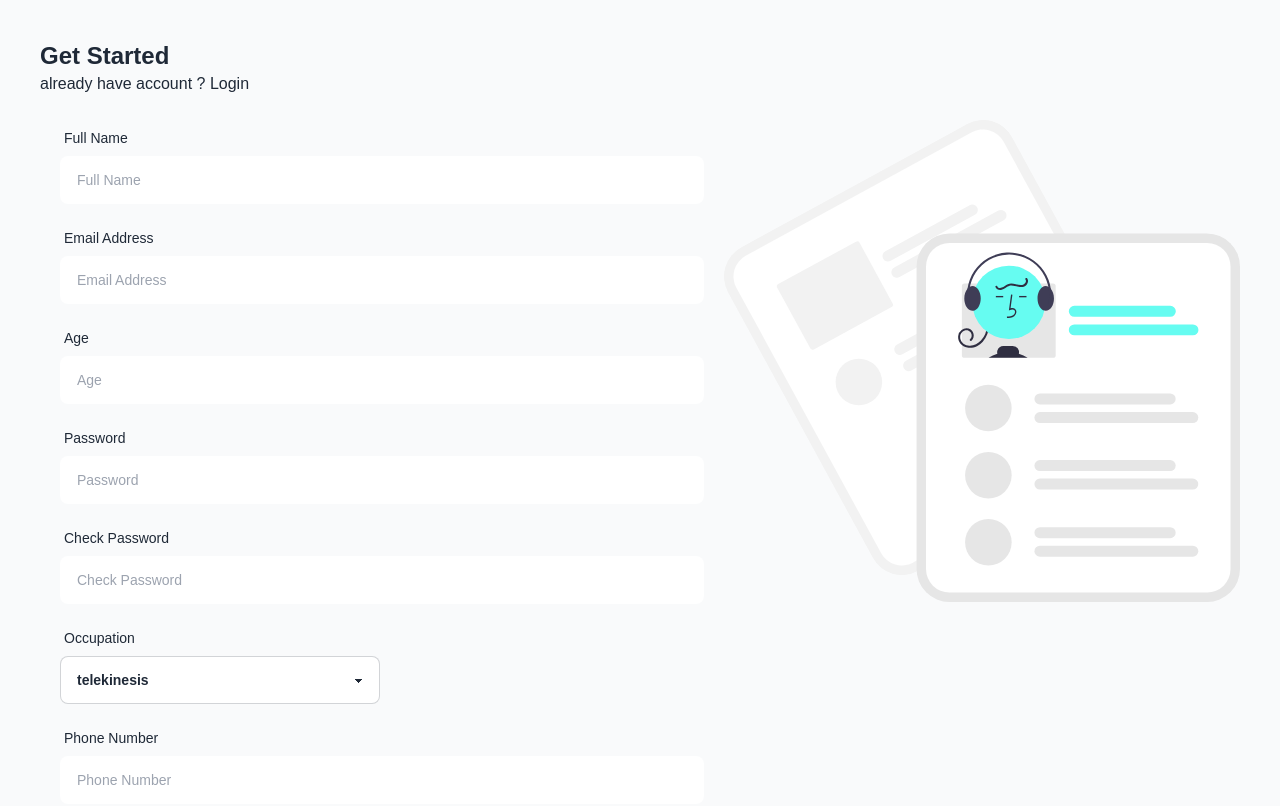
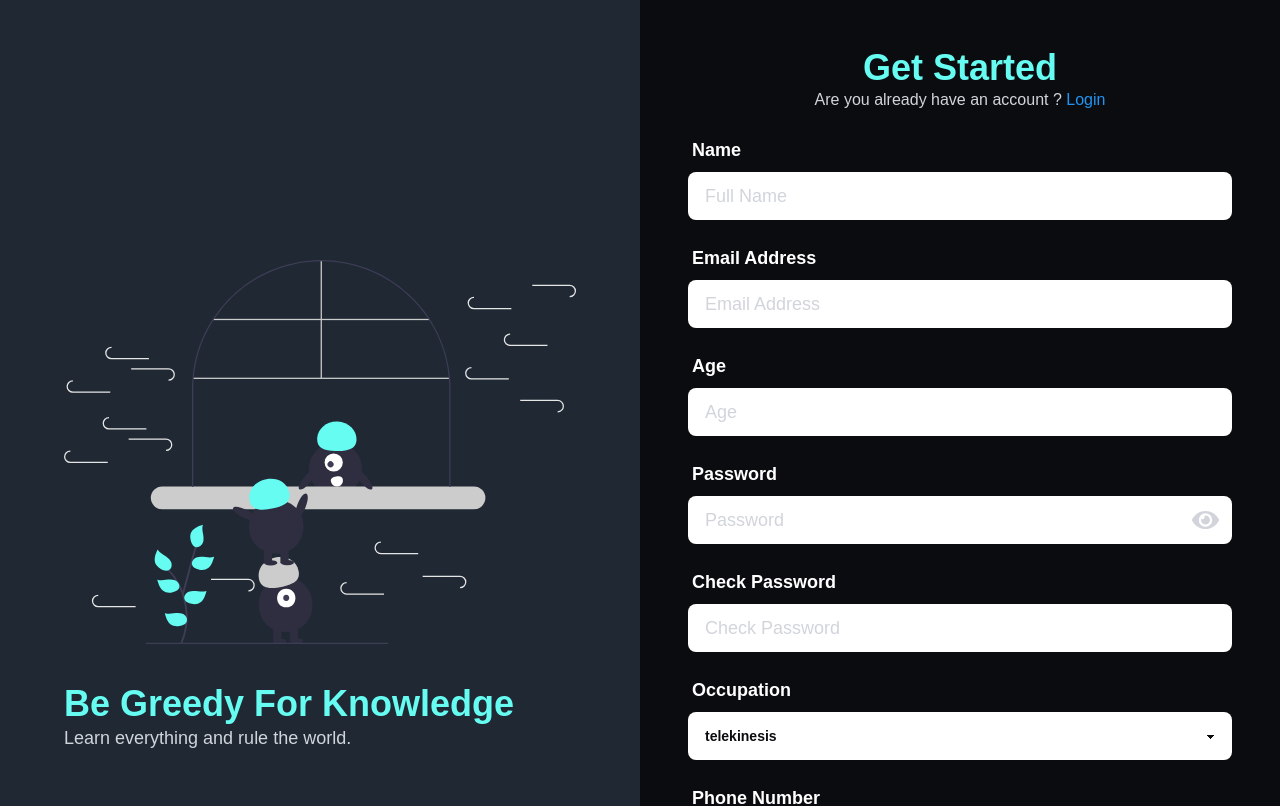
Before and after one commit to lms-20/fe_dashboard_lms, a React (Create React App) app: page /register in a window 1280 px wide. Shown: the top 806 px of the page. Built offline with nearby package versions, Linux system fonts and the light colour scheme.

Commit message:
finish styling register page

```diff
--- a/src/pages/Auth/Login/Login.jsx
+++ b/src/pages/Auth/Login/Login.jsx
@@ -83,7 +83,7 @@ const Login = props => {
 
                         <div className="card-body">
                             {/* Border Form Container */}
-                            <div className="p-10 card border-2 border-primary">
+                            <div className="p-10 card">
                                 <div className='flex flex-col items-center text-base-300 mb-2'>
                                     <h2 className='text-xl lg:text-4xl font-extrabold text-primary text-center'>Start Learning</h2>
                                     <p className='text-sm mt-1 text-center'>You must be login into your account to access the courses</p>
@@ -107,8 +107,8 @@ const Login = props => {
                                         <span className="label-text text-lg text-base-100 font-bold">Password</span>
                                     </label>
                                     <div className='flex flex-nowrap items-center'>
-                                        <input type={isPasswordShown ? "password" : "text"} placeholder="Password" className={`${!errors.password?.type ? 'input' : 'input border-2 border-error'}  w-full transition-all text-neutral-content text-lg focus:outline-primary focus:bg-base-100  placeholder:text-base-300 `} {...register("password", { required: true })} />
-                                        <FontAwesomeIcon icon={faEye} className={`${isPasswordShown ? "text-base-300" : "text-info"} text-2xl -ml-10`} onClick={() => setIsPasswordShown((curr) => !curr)}/>
+                                        <input type={isPasswordShown ? "text" : "password"} placeholder="Password" className={`${!errors.password?.type ? 'input' : 'input border-2 border-error'}  w-full transition-all text-neutral-content text-lg focus:outline-primary focus:bg-base-100  placeholder:text-base-300 `} {...register("password", { required: true })} />
+                                        <FontAwesomeIcon icon={faEye} className={`${isPasswordShown ? "text-info" : "text-base-300"} text-2xl -ml-10`} onClick={() => setIsPasswordShown((curr) => !curr)}/>
                                     </div>
 
                                     <div className="label justify-start">
--- a/src/pages/Auth/Register/Register.jsx
+++ b/src/pages/Auth/Register/Register.jsx
@@ -1,12 +1,15 @@
 /* eslint-disable prettier/prettier */
 /* eslint-disable no-unused-vars */
 /* eslint-disable prettier/prettier */
-import bgImage from '../../../assets/undraw_resume_re_hkth.svg';
+import bgImage from '../../../assets/undraw_join_of2w.svg';
 import PropTypes from 'prop-types'
 import { Link, useNavigate } from 'react-router-dom';
 import { useForm } from 'react-hook-form';
 import { Fragment, useEffect, useRef, useState } from 'react';
 import axios from 'axios';
+// FontAwesome
+import { FontAwesomeIcon } from '@fortawesome/react-fontawesome';
+import { faTimesCircle,faEye } from '@fortawesome/free-solid-svg-icons';
 //SWAL
 import Swal from 'sweetalert2'
 import withReactContent from 'sweetalert2-react-content'
@@ -39,6 +42,8 @@ const Register = props => {
     const [isLoading, setIsLoading] = useState(false);
     const navigate = useNavigate();
     const token = useSelector(state => state.userData.user?.data.token);
+    const [isPasswordShown,setIsPasswordShown] = useState(false);
+
 
     useEffect(() => {
         if (token) {
@@ -73,95 +78,125 @@ const Register = props => {
             <div style={style}>
                 <ClipLoader color="#ffffff" loading={isLoading} size={150} />
             </div>
-            <div className="p-10 bg-base-200">
-                <h1 className='text-2xl font-bold'>Get Started</h1>
-                <p>already have account ? <Link to='/login'>Login</Link></p>
-                <br />
-                <div className="flex">
-                    <div className="flex-auto w-64 border-black mx-5">
-                        <form onSubmit={handleSubmit(onSubmit)}>
+            {/* Pages Container */}
+            <div className="bg-neutral">
+                {/* Flex Container For Content */}
+                <div className='flex flex-col lg:flex-row-reverse mx-auto'>
+                    {/* Left Content Container*/}
+                    <div className='bg-neutral-content lg:basis-6/12 lg:p-12'>
+                        {/* Left Content */}
+                        <div className='flex flex-col w-9/12 py-4 lg:py-0 mx-auto lg:w-full'>
+                            <div className='flex flex-col items-center mb-4'>
+                                <h1 className='text-center text-4xl lg:text-4xl font-extrabold text-primary'>Get Started</h1>
+                                <p className='text-base-300'>Are you already have an account ? <Link to='/login' className='text-info'>Login</Link></p>
+                            </div>
+
+                            <form onSubmit={handleSubmit(onSubmit)} className='mb-4'>
                                 <div className="form-control">
                                     <label className="label">
-                                    <span className="label-text">Full Name</span>
+                                        <span className="label-text text-lg text-base-100 font-bold">Name</span>
                                     </label>
-                                <input type="text" id='fullname' name='fullname' placeholder="Full Name" className={!errors.fullname?.type ? 'input' : 'input input-error'} {...register("fullname", { required: true })} />
-                                <div className="label">
-                                    <span className='text-red-500 text-sm'>{errors.fullname?.type === "required" && "Fullname required"}</span>
+                                    <input type="text" id='fullname' name='fullname' placeholder="Full Name" className={`${!errors.fullname?.type ? 'input' : 'input border-2 border-error'}  transition-all text-neutral-content text-lg focus:outline-primary focus:bg-base-100  placeholder:text-base-300 `} {...register("fullname", { required: true })} />
+                                    <div className="label justify-start">
+                                        {errors.fullname ? <FontAwesomeIcon icon = {faTimesCircle} className='text-error mr-2'/> : ""}
+                                        <span className='text-error text-sm font-bold'>
+                                            {errors.fullname?.type === "required" && "Name is required"}
+                                        </span>
                                     </div>
                                 </div>
                                 <div className="form-control">
                                     <label className="label">
-                                    <span className="label-text">Email Address</span>
+                                        <span className="label-text text-lg text-base-100 font-bold">Email Address</span>
                                     </label>
-                                <input type="text" id='emailAddress' name='emailAddress' placeholder="Email Address" className={!errors.emailAddress?.type ? 'input' : 'input input-error'} {...register("emailAddress", { required: true, pattern: emailRegex })} />
-                                <div className="label">
-                                    <span className='text-red-500 text-sm'>
-                                        {errors.emailAddress?.type === "required" && "Email Address required"}
+                                    <input type="text" id='emailAddress' name='emailAddress' placeholder="Email Address" className={`${!errors.emailAddress?.type ? 'input' : 'input border-2 border-error'}  transition-all text-neutral-content text-lg focus:outline-primary focus:bg-base-100  placeholder:text-base-300 `}  {...register("emailAddress", { required: true, pattern: emailRegex })} />
+                                    <div className="label justify-start">
+                                        {errors.emailAddress ? <FontAwesomeIcon icon = {faTimesCircle} className='text-error mr-2'/> : ""}
+                                        <span className='text-error text-sm font-bold'>
+                                            {errors.emailAddress?.type === "required" && "Email is required"}
                                             {errors.emailAddress?.type === "pattern" && "Invalid Email Address"}
                                         </span>
                                     </div>
                                 </div>
                                 <div className="form-control">
                                     <label className="label">
-                                    <span className="label-text">Age</span>
+                                        <span className="label-text text-lg text-base-100 font-bold">Age</span>
                                     </label>
-                                <input type="text" id='age' name='age' placeholder="Age" className={!errors.age?.type ? 'input' : 'input input-error'} {...register("age", { required: true })} />
-                                <div className="label">
-                                    <span className='text-red-500 text-sm'>{errors.age?.type === "required" && "Age required"}</span>
+                                    <input type="text" id='age' name='age' placeholder="Age" className={`${!errors.age?.type ? 'input' : 'input border-2 border-error'}  transition-all text-neutral-content text-lg focus:outline-primary focus:bg-base-100  placeholder:text-base-300 `} {...register("age", { required: true })} />
+                                    <div className="label justify-start">
+                                        {errors.age ? <FontAwesomeIcon icon = {faTimesCircle} className='text-error mr-2'/> : ""}
+                                        <span className='text-error text-sm font-bold'>
+                                            {errors.age?.type === "required" && "Age is required"}
+                                        </span>
                                     </div>
                                 </div>
                                 <div className="form-control">
                                     <label className="label">
-                                    <span className="label-text">Password</span>
+                                        <span className="label-text text-lg text-base-100 font-bold">Password</span>
                                     </label>
-                                <input type="password" id='password' name='password' placeholder="Password" className={!errors.password?.type ? 'input' : 'input input-error'} {...register("password", { required: true })} />
-                                <div className="label">
-                                    <span className='text-red-500 text-sm'>{errors.password?.type === "required" && "Password required"}</span>
+                                    <div className='flex flex-nowrap items-center'>
+                                        <input type={isPasswordShown ? "text" : "password"} placeholder="Password" className={`${!errors.password?.type ? 'input' : 'input border-2 border-error'}  w-full transition-all text-neutral-content text-lg focus:outline-primary focus:bg-base-100  placeholder:text-base-300 `} {...register("password", { required: true })} />
+                                        <FontAwesomeIcon icon={faEye} className={`${isPasswordShown ? "text-info" : "text-base-300"} text-2xl -ml-10`} onClick={() => setIsPasswordShown((curr) => !curr)}/>
+                                    </div>
+
+                                    <div className="label justify-start">
+                                        {errors.password ? <FontAwesomeIcon icon = {faTimesCircle} className='text-error mr-2'/> : ""}
+                                        <span className='text-error text-sm font-bold'>{errors.password?.type === "required" && "Password required"}</span>
                                     </div>
                                 </div>
                                 <div className="form-control">
                                     <label className="label">
-                                    <span className="label-text">Check Password</span>
+                                        <span className="label-text text-lg text-base-100 font-bold">Check Password</span>
                                     </label>
-                                <input type="password" id='checkPassword' name='checkPassword' placeholder="Check Password" className={!errors.checkPassword?.type ? 'input' : 'input input-error'} {...register("checkPassword", { required: true, validate: value => value === password.current || "The passwords do not match" })} />
-                                <div className="label">
-                                    <span className='text-red-500 text-sm'>
-                                        {errors.checkPassword?.type === "required" && "CheckPassword required"}
+                                    <input type="password" id='checkPassword' name='checkPassword' placeholder="Check Password" className={`${!errors.checkPassword?.type ? 'input' : 'input border-2 border-error'}  w-full transition-all text-neutral-content text-lg focus:outline-primary focus:bg-base-100  placeholder:text-base-300 `} {...register("checkPassword", { required: true, validate: value => value === password.current || "The passwords do not match" })} />
+                                    <div className="label justify-start">
+                                        {errors.checkPassword ? <FontAwesomeIcon icon = {faTimesCircle} className='text-error mr-2'/> : ""}
+                                        <span className='text-error text-sm font-bold'>
+                                            {errors.checkPassword?.type === "required" && "Check Password is required"}
                                             {errors.checkPassword?.type === "validate" && "The passwords do not match"}
                                         </span>
                                     </div>
                                 </div>
                                 <div className="form-control">
                                     <label className="label">
-                                    <span className="label-text">Occupation</span>
+                                        <span className="label-text text-lg text-base-100 font-bold">Occupation</span>
                                     </label>
-                                <select id='occupation' name='occupation' className={!errors.occupation?.type ? 'select select-bordered w-full max-w-xs' : 'select select-bordered w-full max-w-xs select-error'} {...register("occupation", { required: true })}>
+                                    <select id='occupation' name='occupation' className={`${!errors.occupation?.type ? 'select' : 'select border-2 border-error'}  w-full transition-all text-neutral-content text-md focus:outline-primary focus:bg-base-100  placeholder:text-base-300 `} {...register("occupation", { required: true })}>
                                         <option value="none" disabled>Choose your superpower</option>
                                         <option value="tele">telekinesis</option>
                                         <option value="time">time travel</option>
                                         <option value="invi">invisibility</option>
                                     </select>
-                                <div className="label">
-                                    <span className='text-red-500 text-sm'>{errors.occupation?.type === "required" && "Occupation required"}</span>
+                                    <div className="label justify-start">
+                                        {errors.occupation ? <FontAwesomeIcon icon = {faTimesCircle} className='text-error mr-2'/> : ""}
+                                        <span className='text-error text-sm font-bold'>{errors.occupation?.type === "required" && "Occupation required"}</span>
                                     </div>
                                 </div>
                                 <div className="form-control">
                                     <label className="label">
-                                    <span className="label-text">Phone Number</span>
+                                        <span className="label-text text-lg text-base-100 font-bold">Phone Number</span>
                                     </label>
-                                <input type="text" id='phoneNumber' name='phoneNumber' placeholder="Phone Number" className={!errors.phoneNumber?.type ? 'input' : 'input input-error'} {...register("phoneNumber", { required: true })} />
-                                <div className="label">
-                                    <span className='text-red-500 text-sm'>{errors.phoneNumber?.type === "required" && "PhoneNumber required"}</span>
+                                    <input type="text" id='phoneNumber' name='phoneNumber' placeholder="Phone Number" className={`${!errors.phoneNumber?.type ? 'input' : 'input border-2 border-error'}  w-full transition-all text-neutral-content text-lg focus:outline-primary focus:bg-base-100  placeholder:text-base-300 `} {...register("phoneNumber", { required: true })} />
+                                    <div className="label justify-start">
+                                        {errors.phoneNumber ? <FontAwesomeIcon icon = {faTimesCircle} className='text-error mr-2'/> : ""}
+                                        <span className='text-error text-sm font-bold'>{errors.phoneNumber?.type === "required" && "Phone Number required"}</span>
                                     </div>
                                 </div>
                                 <div className="form-control">
-                                <br />
-                                <button className="btn btn-primary" type='submit' disabled={isLoading}>Register</button>
+                                    <button className="btn w-full mt-4 bg-transparent border-2 border-primary btn-hover-primary" type='submit' disabled={isLoading}>Register</button>
                                 </div>
                             </form>
                         </div>
-                    <div className="flex-auto w-32 border-black">
+
+                    </div>
+                    {/* Right Content Container */}
+                    <div className="basis-6/12 hidden lg:flex flex-col items-center justify-center">
+                        <div className='w-4/5'>
                             <img src={bgImage} alt="image" />
+                        </div>
+                        <div className='w-4/5 mt-10'>
+                            <p className='text-xl lg:text-4xl font-extrabold text-primary'>Be Greedy For Knowledge</p>
+                            <p className='text-base-300 text-lg'>Learn everything and rule the world.</p>
+                        </div>
                     </div>
                 </div>
             </div>
```
Also changed, not shown: src/assets/undraw_join_of2w.svg (added). Lines whose indentation alone changed are shown as unchanged.
